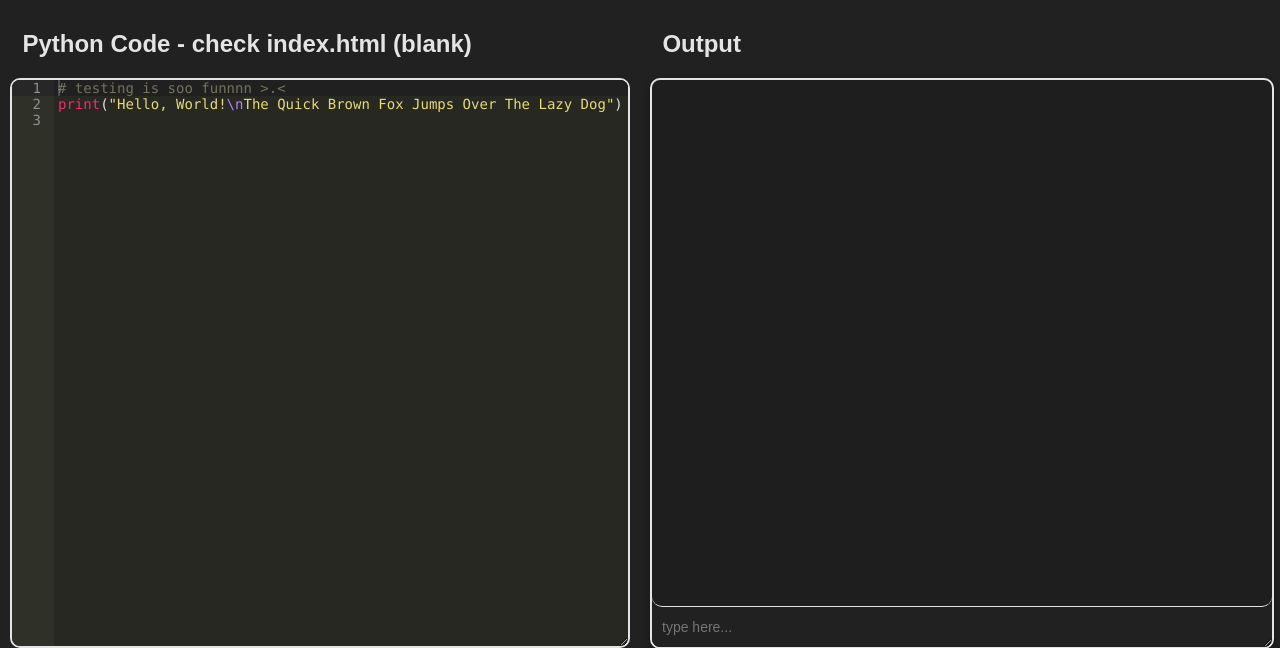
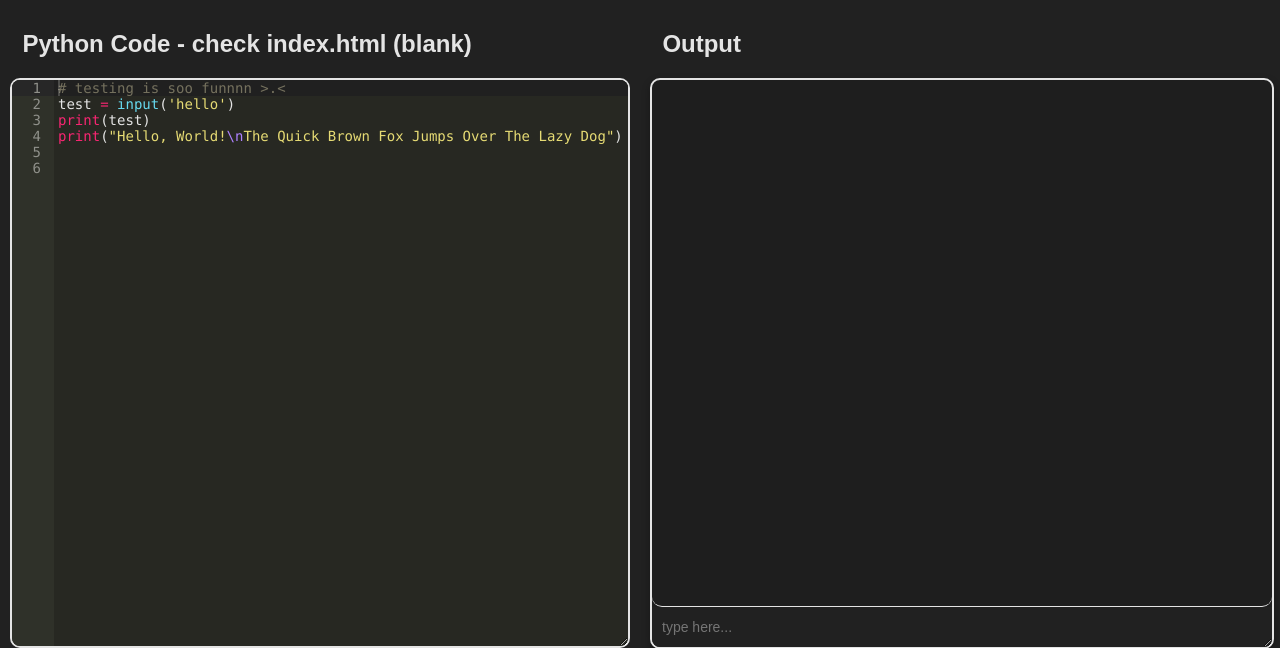
Before and after one commit to WillHanighen/flask-thing, a Flask app: page / in a window 1280 px wide. Shown: the top 648 px of the page. Run offline with Flask 3, Linux system fonts and the light colour scheme; some libraries are stand-ins or nearby versions.

Commit message:
input stuff (non-functional)

```diff
--- a/app.py
+++ b/app.py
@@ -1,15 +1,64 @@
-import sys, io, traceback, os
+import sys, io, traceback, os, contextlib, uuid, threading
 from flask import Flask, render_template, request, jsonify
+from queue import Queue
 
 app = Flask(__name__)
+executions = {}
+
+class InputProvider:
+  def __init__(self):
+    self.input_queue = Queue()
+    self.output_buffer = io.StringIO()
+
+  def get_input(self, prompt=""):
+    self.output_buffer.write(prompt)
+    raise InputRequired()
+
+  def set_input(self, user_input):
+    self.input_queue.put(user_input)
+    return user_input
+
+class InputRequired(Exception):
+  pass
 
 @app.route('/')
 def editor():
-    return render_template("index.html")
+  return render_template("index.html")
 
-@app.route('/execute')
+@app.route('/execute', methods=['POST'])
 def execute():
-    pass
+  data = request.get_json()
+  input_provider = InputProvider()
+  if 'input' in data and data['input'] is not None:
+    userinput = data['input']
+    try:
+      print("test")
+      input_provider.set_input(userinput)
+      return jsonify({'output': input_provider.output_buffer.getvalue(), 'waitingForInput': False})
+    except InputRequired:
+      return jsonify({'output': input_provider.output_buffer.getvalue(), 'waitingForInput': True})
+    except Exception as e:
+      return jsonify({'output': None, 'error': str(e)})
+
+  code = data.get('code')
+  old_stdout = sys.stdout
+  redir_out = sys.stdout = io.StringIO()
+  exec_env = {
+    'input': input_provider.get_input,
+    '__name__': '__main__'
+  }
+
+  try:
+    print("test 2")
+    exec(code, exec_env)
+    output = input_provider.output_buffer.getvalue()
+    print(output, code)
+    return jsonify({'output': output, 'watingForInput': False})
+  except InputRequired:
+    return jsonify({'output': input_provider.output_buffer.getvalue(), 'waitingForInput': True})
+  except Exception as e:
+    error_msg = traceback.format_exc()
+    return jsonify({'output': None, 'error': str(error_msg)})
 
 if __name__ == "__main__":
-    app.run(debug=True)
+  app.run(debug=True)
--- a/static/script.js
+++ b/static/script.js
@@ -7,21 +7,31 @@ editor.session.setMode("ace/mode/python")
 function executeCode() {
     const code = editor.getValue()
     const output = document.getElementById("output")
+    waitForInput = false
 
     fetch("/execute", {
         method: "POST",
         headers: {
             'Content-Type': 'application/json',
         },
-        body: JSON.stringify({code: code})
+        body: JSON.stringify({code: code, input: null})
     })
     .then(response => response.json())
     .then(data => {
+        console.log('test1', data, code)
         if(data.error) {
             output.style.color = "red"
             output.textContent = data.error
         }
+        else if(data.waitingForInput) {
+          waitForInput = true
+          output.style.color = "#E4E4E4"
+          output.textContent += data.output
+          waitForInput = true
+          document.getElementById("user-input").focus()
+        }
         else {
+            console.log('test2', data)
             output.style.color = "#E4E4E4"
             output.textContent = data.output
         }
@@ -31,3 +41,47 @@ function executeCode() {
         output.textContent = "An error has occured! error: " + error
     })
 }
+
+function submitInput() {
+  if (!waitForInput) {
+    return;
+  }
+  const userInput = document.getElementById("user-input").value
+  const output = document.getElementById("output")
+  output.textContent += "\n" + userInput + "\n"
+  fetch("/execute", {
+    method: "POST",
+    headers: {
+      'Content-Type': 'application/json',
+    },
+    body: JSON.stringify({input: userInput})
+  })
+  .then(response => response.json())
+  .then(data => {
+    if (data.error) {
+      output.style.color = "red"
+      output.textContent += data.error
+    }
+    else if (data.waitingForInput) {
+      output.style.color = "#E4E4E4"
+      output.textContent += data.output
+      waitForInput = true
+      document.getElementById("user-input").focus()
+    }
+    else {
+      output.style.color = "#E4E4E4"
+      output.textContent += data.output
+      waitForInput = false
+    }
+  })
+  .catch(error => {
+    output.style.color = "red"
+    output.textContent += "An error has occurred! error: " + error
+  })
+}
+
+document.getElementById("user-input").addEventListener("keypress", function(event) {
+  if (event.key === 'Enter') {
+    submitInput()
+  }
+})
--- a/templates/index.html
+++ b/templates/index.html
@@ -11,7 +11,10 @@
         <div class="editor-container">
             <h2>Python Code - <!--PUT PROJECT NAME HERE--> check index.html (blank)</h2>
             <div id="editor"># testing is soo funnnn >.<
+test = input('hello')
+print(test)
 print("Hello, World!\nThe Quick Brown Fox Jumps Over The Lazy Dog")
+
 </div>
             <br>
             <button onclick="executeCode()">Run Code</button>
@@ -22,7 +25,7 @@ print("Hello, World!\nThe Quick Brown Fox Jumps Over The Lazy Dog")
                 <div class="display-area" id="output">
                     <!-- Output will appear here -->
                 </div>
-                <input type="text" placeholder="type here..." class="input-box" id="user-input" />
+                <input type="text" placeholder="type here..." class="input-box" id="user-input"/>
             </div>
         </div>
     </div>
```
Also changed, not shown: notes.txt (added, +16 -0 lines).
